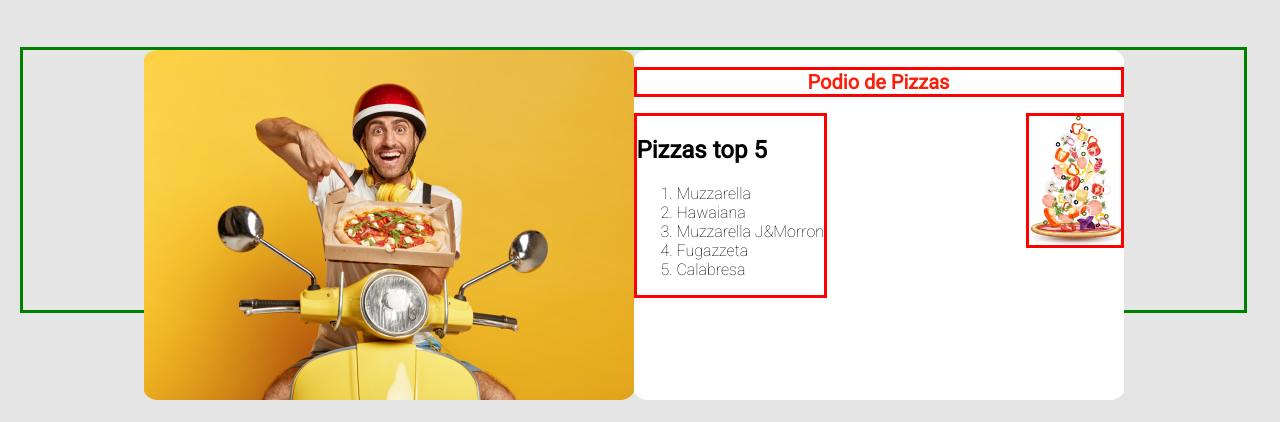
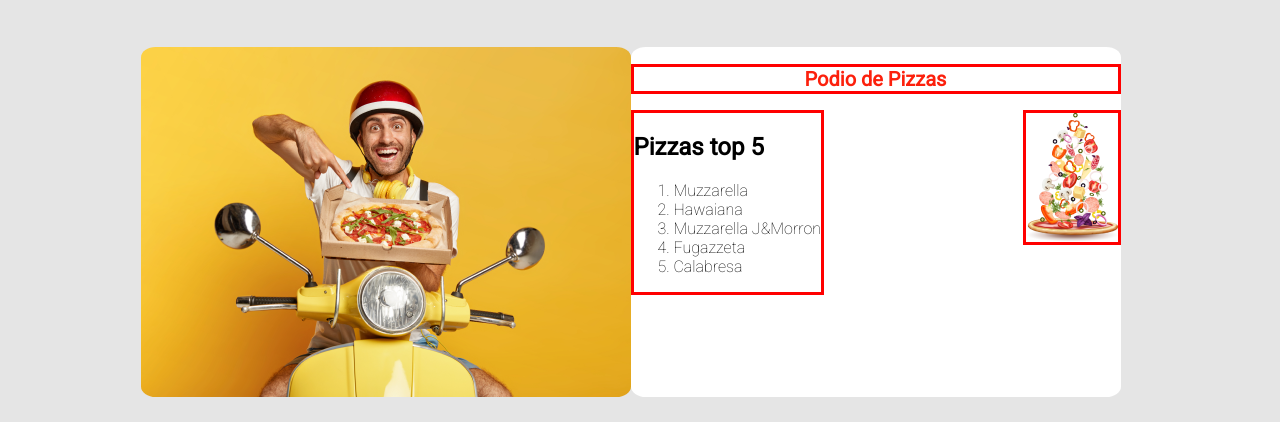
Before and after one commit to Gipulina/pizza_font, a plain HTML site: page index.html in a window 1280 px wide. Shown: the part 103-525 px from the top of the page. Drawn offline with Linux system fonts and the light colour scheme.

Commit message:
image delivery modified from background to img

```diff
--- a/index.html
+++ b/index.html
@@ -26,8 +26,8 @@
         </div>
     </header>
     <main>
-        <div class="delivery"></div>
-        <!-- <img class="delivery" src="./img/delivery.png" alt=""> -->
+        <!-- <div class="delivery"></div> -->
+        <img class="delivery" src="./img/delivery.png" alt="">
         <section class="variedades">
             <div id="podio-pizzas">
                 <h1>Podio de Pizzas</h1>
--- a/style.css
+++ b/style.css
@@ -67,7 +67,7 @@ main{
     /* background-color: green; */
     width: 1221px;
     height: 260px;
-    border: 3px solid green;
+    /* border: 3px solid green; */
     top:50px;
     left:20px;
     position: relative;
@@ -82,7 +82,7 @@ main{
     border-radius: 3%;
 }
 .delivery{
-    background-image: url(./img/delivery.png);
+    /* background-image: url(./img/delivery.png); */
     Width:490px;
     Height:350px;
     border-radius: 3%;
```
